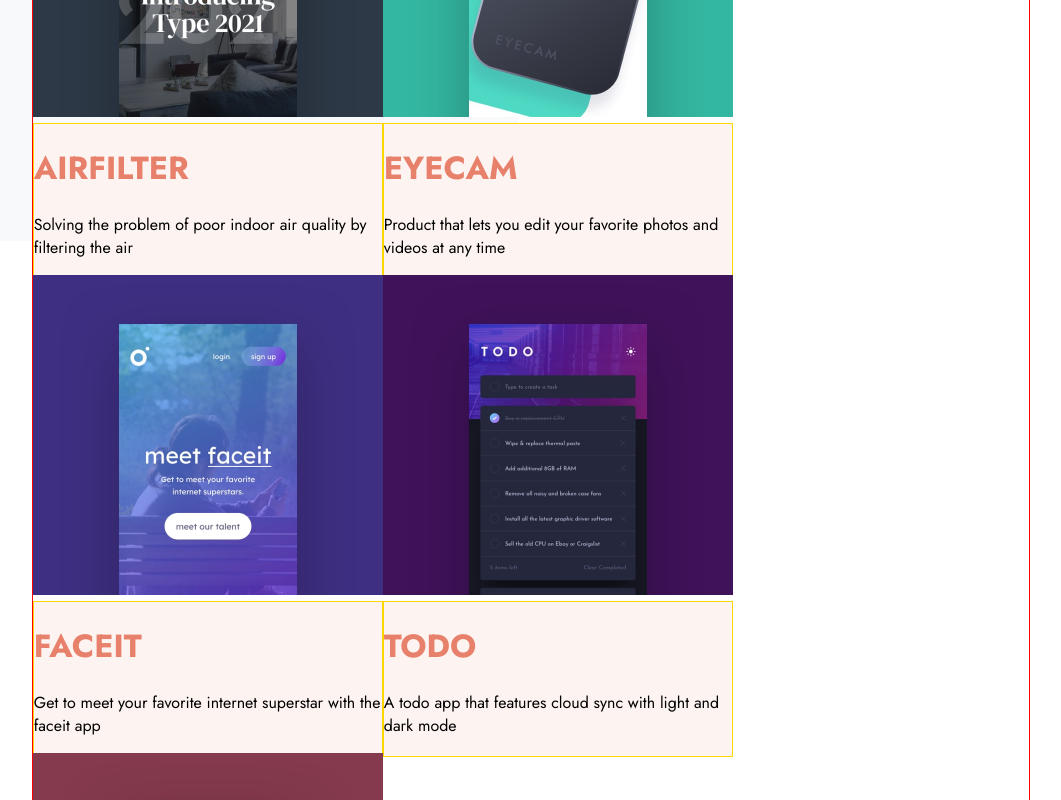
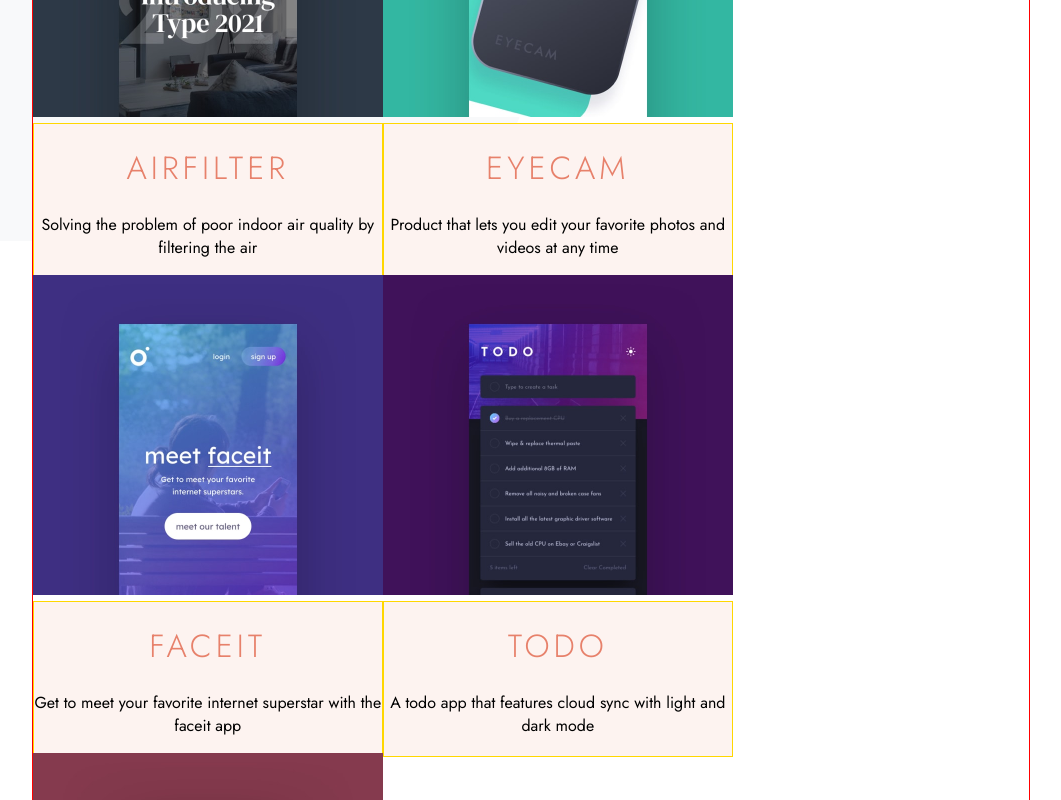
Before and after one commit to SJellen/designo, a Next.js app: page /appdesign in a window 1280 px wide. Shown: the part 700-1500 px from the top of the page, without its empty margins (109-1170 px from the left). Built offline with nearby package versions, Linux system fonts and the light colour scheme.

Commit message:
work on projecttile

```diff
--- a/styles/ProjectTIle.module.scss
+++ b/styles/ProjectTIle.module.scss
@@ -13,8 +13,11 @@
     background-color:#FDF3F0;
     height: 156px;
     border: 1px solid gold;
+    text-align: center;
     h1 {
         color: V.$peach;
+        font-weight: 300;
+        letter-spacing: 4px;
     }
 }
 
```
